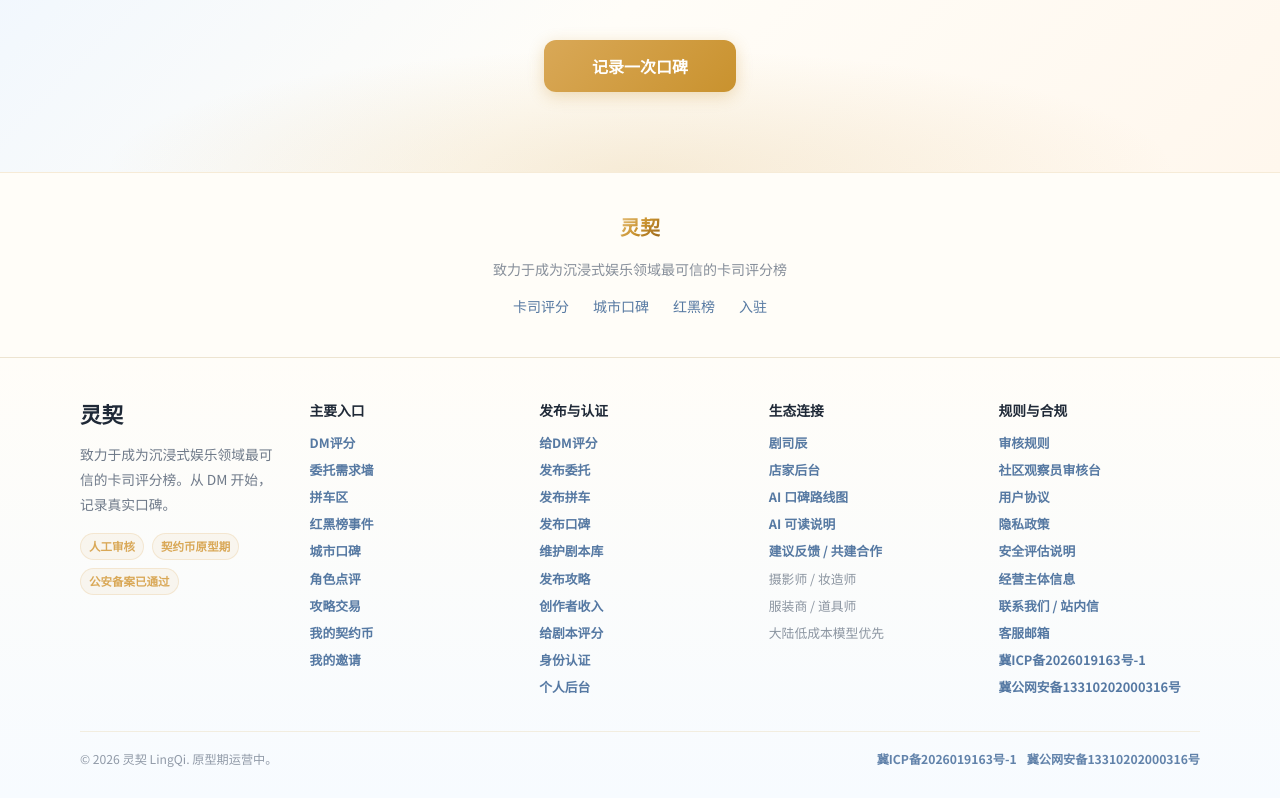
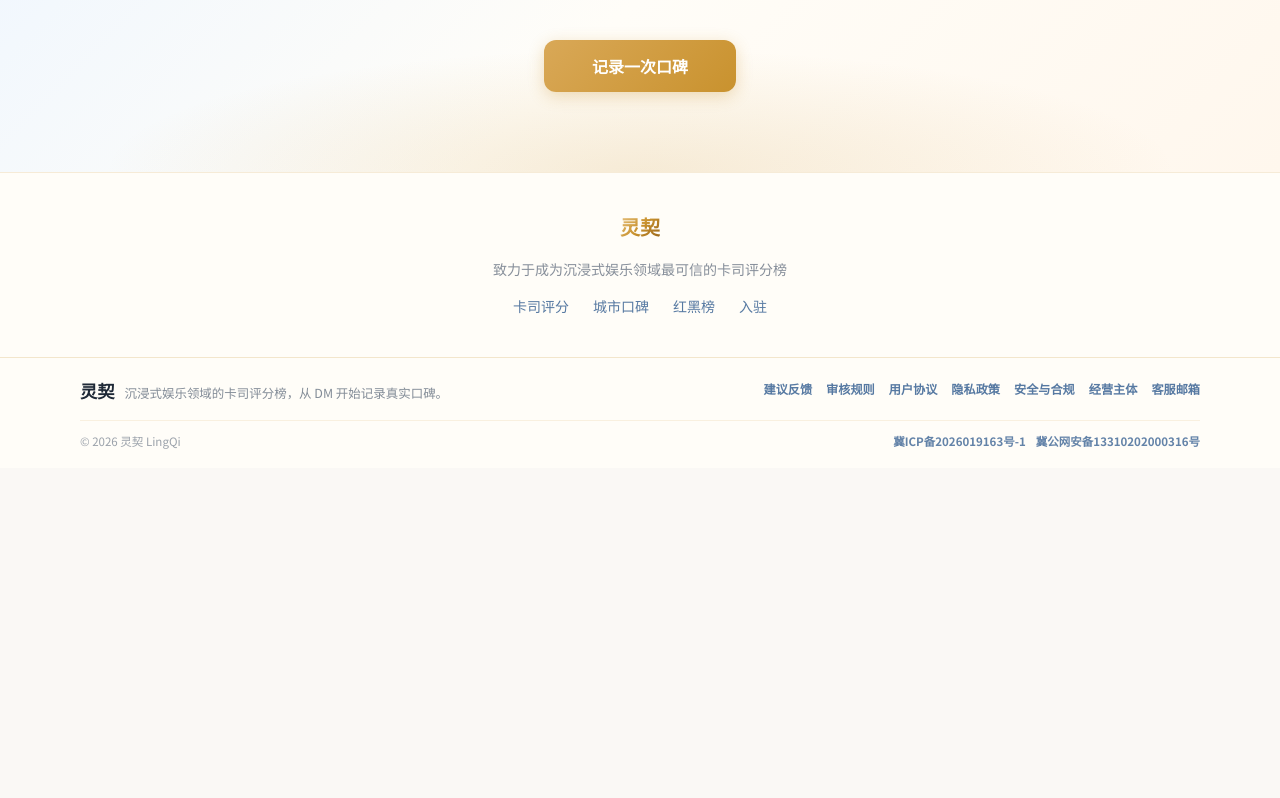
Before and after one commit to ToTheDeepSpace/LingQi, a React (Vite) app: page / in a window 1280 px wide. Shown: the part 3988-4786 px from the top of the page. After the commit the page ends 4456 px from the top, so only its background shows below. Built offline with nearby package versions, Linux system fonts and the light colour scheme.

Commit message:
style: simplify site footer

```diff
--- a/src/App.tsx
+++ b/src/App.tsx
@@ -139,73 +139,32 @@ function RouteFallback() {
 function SiteFooter() {
   return (
     <footer style={{
-      background: 'linear-gradient(180deg, #fffdf8 0%, #f7fbff 100%)',
+      background: '#fffdf8',
       borderTop: '1px solid rgba(201,146,46,0.22)',
-      padding: '42px 20px 30px',
+      padding: '22px 20px 18px',
       marginTop: 'auto',
       color: 'rgba(71,85,105,0.78)',
     }}>
       <div style={{ maxWidth: 1120, margin: '0 auto' }}>
-        <div style={{ display: 'grid', gridTemplateColumns: 'repeat(auto-fit, minmax(150px, 1fr))', gap: 28 }}>
-          <div style={{ minWidth: 0 }}>
-            <div style={{ fontFamily: 'var(--font-serif)', fontWeight: 900, fontSize: '1.35rem', color: '#1f2937', marginBottom: 10 }}>灵契</div>
-            <p style={{ fontSize: '0.86rem', lineHeight: 1.8, margin: 0, maxWidth: 320 }}>
-              致力于成为沉浸式娱乐领域最可信的卡司评分榜。从 DM 开始，记录真实口碑。
-            </p>
-            <div style={{ display: 'flex', gap: 8, flexWrap: 'wrap', marginTop: 16 }}>
-              <FooterBadge>人工审核</FooterBadge>
-              <FooterBadge>契约币原型期</FooterBadge>
-              <FooterBadge>公安备案已通过</FooterBadge>
-            </div>
+        <div style={{ display: 'flex', alignItems: 'flex-start', justifyContent: 'space-between', gap: 18, flexWrap: 'wrap' }}>
+          <div style={{ display: 'flex', alignItems: 'baseline', gap: 10, flexWrap: 'wrap', minWidth: 0 }}>
+            <strong style={{ fontFamily: 'var(--font-serif)', fontWeight: 900, fontSize: '1.08rem', color: '#1f2937' }}>灵契</strong>
+            <span style={{ fontSize: '0.78rem', lineHeight: 1.6, color: 'rgba(71,85,105,0.68)' }}>
+              沉浸式娱乐领域的卡司评分榜，从 DM 开始记录真实口碑。
+            </span>
           </div>
-          <FooterColumn title="主要入口">
-            <FooterLink to="/dm">DM评分</FooterLink>
-            <FooterLink to="/commissions">委托需求墙</FooterLink>
-            <FooterLink to="/carpools">拼车区</FooterLink>
-            <FooterLink to="/rankings">红黑榜事件</FooterLink>
-            <FooterLink to="/reputation/city">城市口碑</FooterLink>
-            <FooterLink to="/scripts">角色点评</FooterLink>
-            <FooterLink to="/guides">攻略交易</FooterLink>
-            <FooterLink to="/wallet">我的契约币</FooterLink>
-            <FooterLink to="/referrals">我的邀请</FooterLink>
-          </FooterColumn>
-          <FooterColumn title="发布与认证">
-            <FooterLink to="/dm/rate">给DM评分</FooterLink>
-            <FooterLink to="/commissions/new">发布委托</FooterLink>
-            <FooterLink to="/carpools/new">发布拼车</FooterLink>
-            <FooterLink to="/rankings/new">发布口碑</FooterLink>
-            <FooterLink to="/scripts/contribute">维护剧本库</FooterLink>
-            <FooterLink to="/guides/new">发布攻略</FooterLink>
-            <FooterLink to="/guides/income">创作者收入</FooterLink>
-            <FooterLink to="/scripts">给剧本评分</FooterLink>
-            <FooterLink to="/certification">身份认证</FooterLink>
-            <FooterLink to="/dashboard">个人后台</FooterLink>
-          </FooterColumn>
-          <FooterColumn title="生态连接">
-            <FooterExternal href="https://jusichen.com">剧司辰</FooterExternal>
-            <FooterLink to="/shop/dashboard">店家后台</FooterLink>
-            <FooterLink to="/roadmap">AI 口碑路线图</FooterLink>
-            <FooterExternal href="/ai/lingqi-overview.html">AI 可读说明</FooterExternal>
-            <FooterLink to="/contact">建议反馈 / 共建合作</FooterLink>
-            <FooterText>摄影师 / 妆造师</FooterText>
-            <FooterText>服装商 / 道具师</FooterText>
-            <FooterText>大陆低成本模型优先</FooterText>
-          </FooterColumn>
-          <FooterColumn title="规则与合规">
+          <nav aria-label="页脚导航" style={{ display: 'flex', alignItems: 'center', justifyContent: 'flex-end', gap: '8px 14px', flexWrap: 'wrap' }}>
+            <FooterLink to="/contact">建议反馈</FooterLink>
             <FooterLink to="/rules">审核规则</FooterLink>
-            <FooterLink to="/moderation">社区观察员审核台</FooterLink>
             <FooterLink to="/terms">用户协议</FooterLink>
             <FooterLink to="/privacy">隐私政策</FooterLink>
-            <FooterLink to="/security-assessment">安全评估说明</FooterLink>
-            <FooterLink to="/business-license">经营主体信息</FooterLink>
-            <FooterLink to="/contact">联系我们 / 站内信</FooterLink>
+            <FooterLink to="/security-assessment">安全与合规</FooterLink>
+            <FooterLink to="/business-license">经营主体</FooterLink>
             <FooterExternal href={`mailto:${CONTACT_EMAIL}`}>客服邮箱</FooterExternal>
-            <FooterExternal href="https://beian.miit.gov.cn/">{ICP_RECORD_NO}</FooterExternal>
-            <FooterExternal href={MPS_RECORD_URL}>{MPS_RECORD_NO}</FooterExternal>
-          </FooterColumn>
+          </nav>
         </div>
-        <div style={{ display: 'flex', justifyContent: 'space-between', gap: 16, flexWrap: 'wrap', marginTop: 34, paddingTop: 18, borderTop: '1px solid rgba(201,146,46,0.14)', fontSize: '0.76rem', color: 'rgba(71,85,105,0.58)' }}>
-          <span>© {new Date().getFullYear()} 灵契 LingQi. 原型期运营中。</span>
+        <div style={{ display: 'flex', justifyContent: 'space-between', gap: 10, flexWrap: 'wrap', marginTop: 14, paddingTop: 12, borderTop: '1px solid rgba(201,146,46,0.12)', fontSize: '0.72rem', color: 'rgba(71,85,105,0.54)' }}>
+          <span>© {new Date().getFullYear()} 灵契 LingQi</span>
           <span style={{ display: 'inline-flex', gap: 10, flexWrap: 'wrap', alignItems: 'center' }}>
             <a href="https://beian.miit.gov.cn/" target="_blank" rel="noopener noreferrer" style={{ color: 'rgba(39,83,137,0.72)', textDecoration: 'none', fontWeight: 700 }}>{ICP_RECORD_NO}</a>
             <a href={MPS_RECORD_URL} target="_blank" rel="noopener noreferrer" style={{ color: 'rgba(39,83,137,0.72)', textDecoration: 'none', fontWeight: 700 }}>{MPS_RECORD_NO}</a>
@@ -213,15 +172,6 @@ function SiteFooter() {
         </div>
       </div>
     </footer>
-  );
-}
-
-function FooterColumn({ title, children }: { title: string; children: React.ReactNode }) {
-  return (
-    <div>
-      <h3 style={{ color: '#1f2937', fontSize: '0.86rem', fontWeight: 900, marginBottom: 12 }}>{title}</h3>
-      <div style={{ display: 'grid', gap: 8 }}>{children}</div>
-    </div>
   );
 }
 
@@ -252,18 +202,10 @@ function FooterExternal({ href, children }: { href: string; children: React.Reac
   );
 }
 
-function FooterText({ children }: { children: React.ReactNode }) {
-  return <span style={{ color: 'rgba(71,85,105,0.62)', fontSize: '0.8rem' }}>{children}</span>;
-}
-
-function FooterBadge({ children }: { children: React.ReactNode }) {
-  return <span style={{ padding: '4px 8px', borderRadius: 999, border: '1px solid rgba(217,168,87,0.2)', color: '#d9a857', background: 'rgba(217,168,87,0.08)', fontSize: '0.72rem', fontWeight: 800 }}>{children}</span>;
-}
-
 const footerLinkStyle: React.CSSProperties = {
   color: 'rgba(39,83,137,0.78)',
   textDecoration: 'none',
-  fontSize: '0.8rem',
+  fontSize: '0.76rem',
   fontWeight: 650,
 };
 
```
